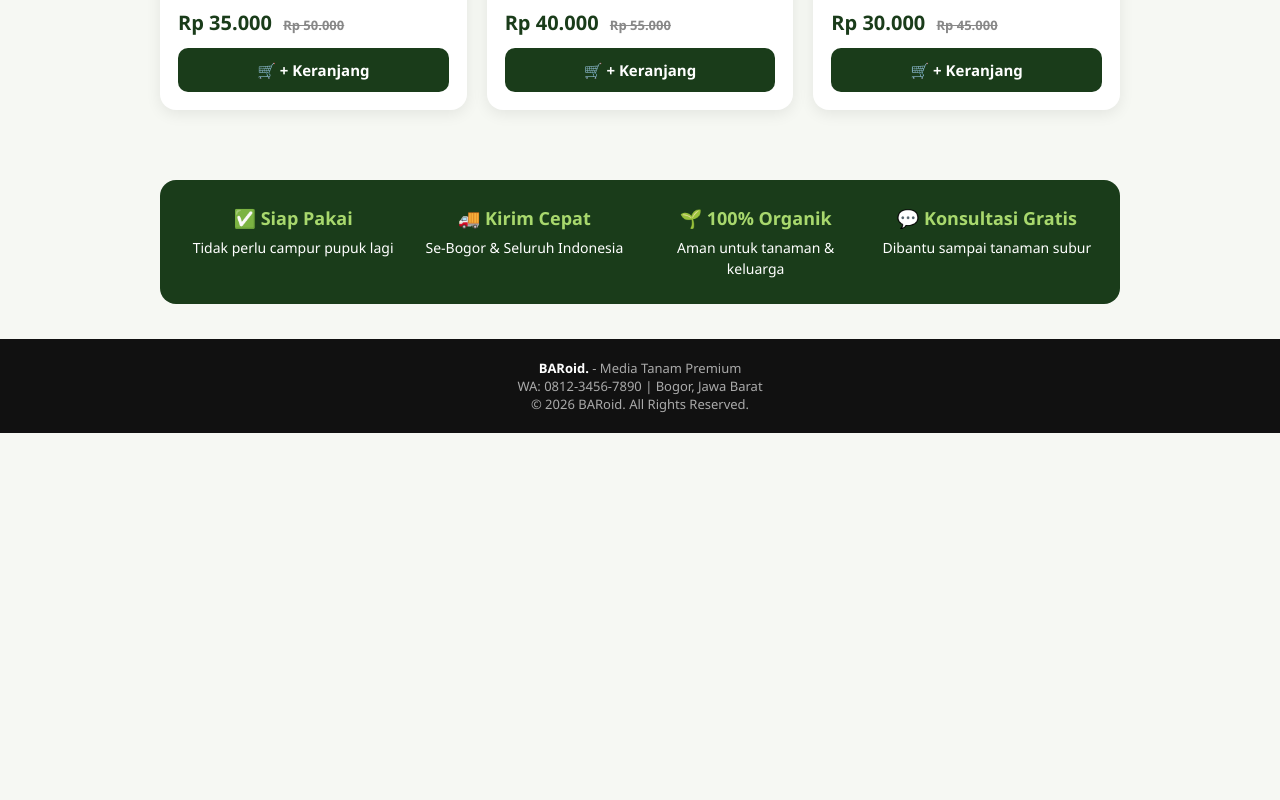
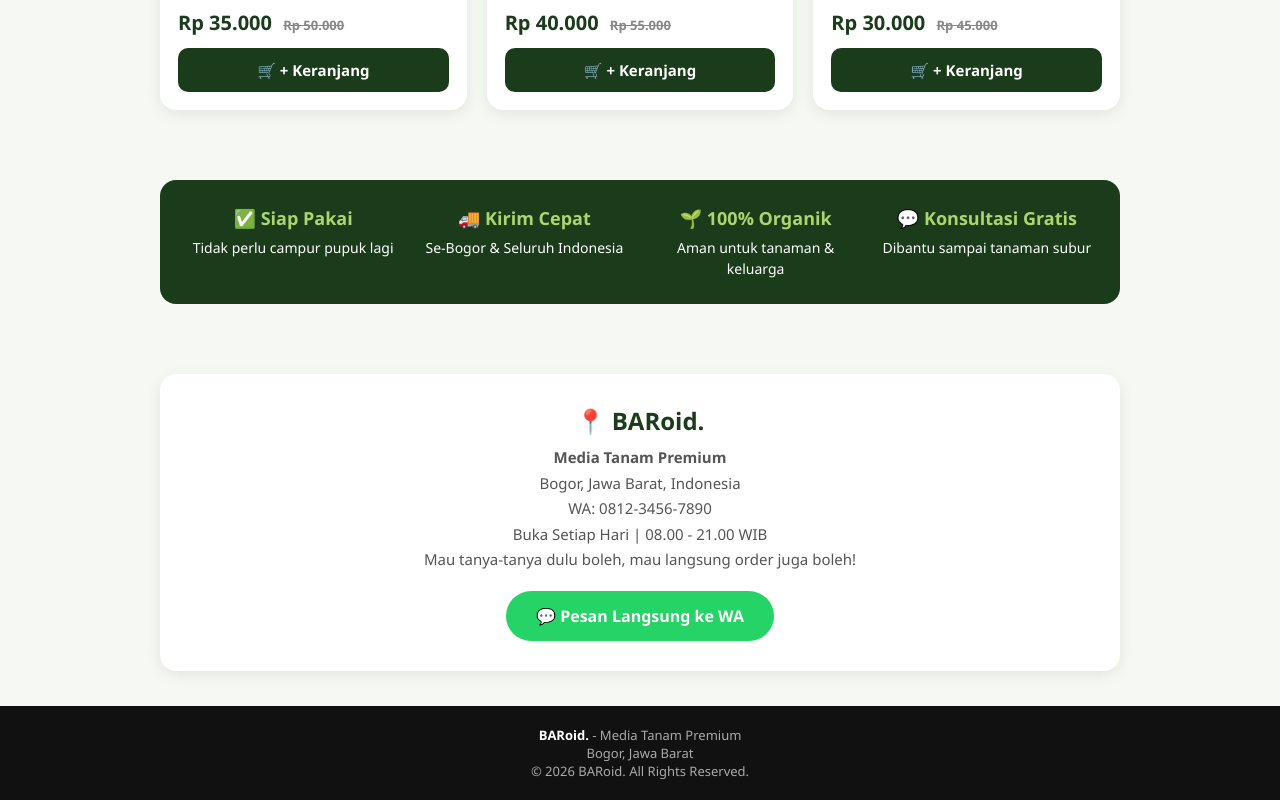
Before and after one commit to BARoidStore/Substrate, a plain HTML site: page index.html in a window 1280 px wide. Shown: the part 905-1705 px from the top of the page. Before the commit the page ends 1338 px from the top, so only its background shows below. Drawn offline with Linux system fonts and the light colour scheme.

Commit message:
Update index.html

```diff
--- a/index.html
+++ b/index.html
@@ -8,10 +8,10 @@
 *{margin:0;padding:0;box-sizing:border-box;font-family:'Segoe UI',Arial,sans-serif}
 body{background:#f6f8f3;color:#222}
 header{background:#1a3c1a;color:white;padding:18px 20px;display:flex;justify-content:space-between;align-items:center;position:sticky;top:0;z-index:10}
-header h1{font-size:26px;letter-spacing:1px}
+header h1{font-size:26px}
 header h1 span{color:#a8d86d}
 .cart-btn{background:#a8d86d;color:#1a3c1a;padding:8px 16px;border-radius:20px;font-weight:bold;font-size:14px;cursor:pointer;border:none}
-.hero{background:linear-gradient(rgba(0,0,0,.45),rgba(0,0,0,.45)),url('https://images.unsplash.com/photo-1416879595882-3373a0480b5b?w=1200&q=80');background-size:cover;background-position:center;color:white;text-align:center;padding:80px 20px}
+.hero{background:#1a3c1a;background-image:linear-gradient(rgba(0,0,0,.45),rgba(0,0,0,.45)),url('https://images.unsplash.com/photo-1416879595882-3373a0480b5b?w=1200&q=80');background-size:cover;background-position:center;color:white;text-align:center;padding:80px 20px}
 .hero h2{font-size:36px;margin-bottom:10px}
 .hero p{font-size:16px;max-width:600px;margin:0 auto 20px}
 .hero a{background:#a8d86d;color:#1a3c1a;padding:12px 28px;border-radius:25px;text-decoration:none;font-weight:bold;display:inline-block}
@@ -27,10 +27,14 @@ header h1 span{color:#a8d86d}
 .price{font-size:20px;font-weight:bold;color:#1a3c1a}
 .price small{font-size:13px;color:#888;text-decoration:line-through;margin-left:6px}
 .btn{display:block;text-align:center;background:#1a3c1a;color:white;padding:12px;border-radius:10px;font-weight:bold;margin-top:12px;cursor:pointer;border:none;width:100%;font-size:15px}
-.btn:hover{background:#2a5a2a}
 .why{background:#1a3c1a;color:white;border-radius:16px;padding:25px;display:grid;grid-template-columns:repeat(auto-fit,minmax(180px,1fr));gap:15px;text-align:center}
 .why div b{font-size:18px;color:#a8d86d;display:block;margin-bottom:5px}
 .why div{font-size:14px;line-height:1.5}
+.bio{background:white;border-radius:16px;padding:30px;text-align:center;box-shadow:0 4px 15px rgba(0,0,0,.08)}
+.bio h2{font-size:24px;color:#1a3c1a;margin-bottom:8px}
+.bio p{color:#555;font-size:15px;line-height:1.7;margin-bottom:18px}
+.btn-wa-big{display:inline-block;background:#25D366;color:white;padding:14px 30px;border-radius:25px;font-weight:bold;text-decoration:none;font-size:16px}
+.btn-wa-big:hover{background:#1da851}
 footer{background:#111;color:#aaa;text-align:center;padding:20px;font-size:13px}
 </style>
 </head>
@@ -94,8 +98,20 @@ footer{background:#111;color:#aaa;text-align:center;padding:20px;font-size:13px}
 </div>
 </div>
 
+<div class="section">
+<div class="bio">
+<h2>📍 BARoid.</h2>
+<p><b>Media Tanam Premium</b><br>
+Bogor, Jawa Barat, Indonesia<br>
+WA: 0812-3456-7890<br>
+Buka Setiap Hari | 08.00 - 21.00 WIB<br>
+Mau tanya-tanya dulu boleh, mau langsung order juga boleh!</p>
+<a class="btn-wa-big" href="https://wa.me/6281234567890?text=Halo%20BARoid!%20Saya%20mau%20pesan%20media%20tanam" target="_blank">💬 Pesan Langsung ke WA</a>
+</div>
+</div>
+
 <footer>
-<b style="color:white">BARoid.</b> - Media Tanam Premium<br>WA: 0812-3456-7890 | Bogor, Jawa Barat<br>© 2026 BARoid. All Rights Reserved.
+<b style="color:white">BARoid.</b> - Media Tanam Premium<br>Bogor, Jawa Barat<br>© 2026 BARoid. All Rights Reserved.
 </footer>
 
 <script>
```
